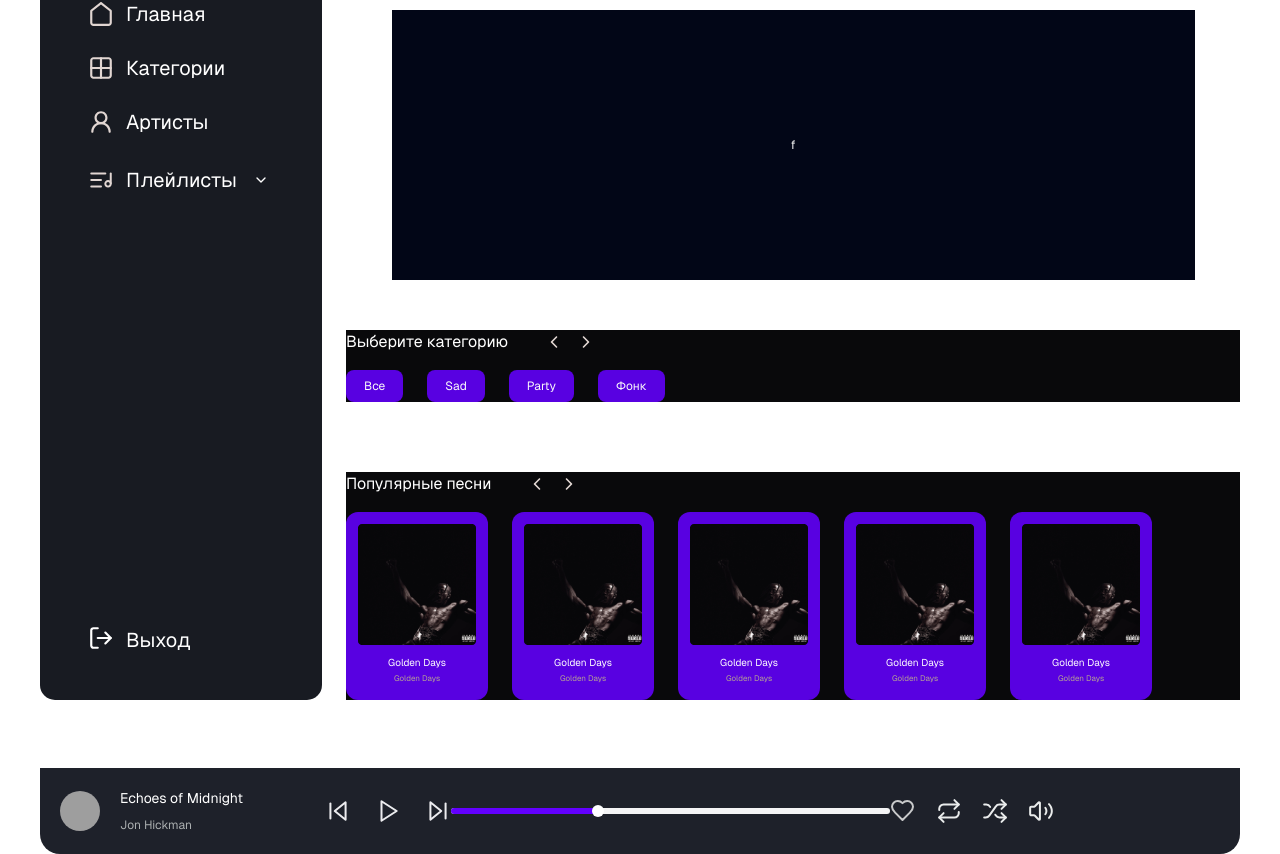
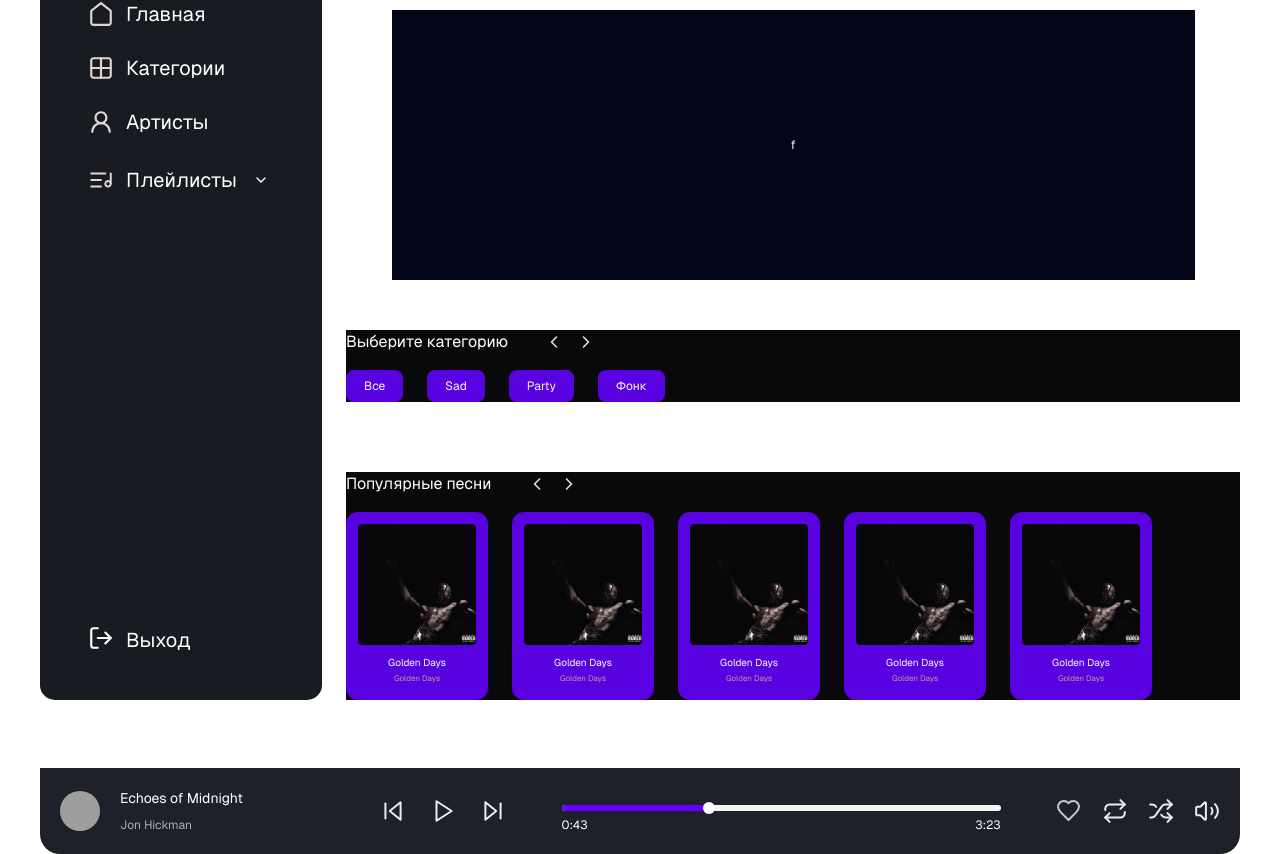
Before and after one commit to Ars-BNR/bnr_music, a Next.js app in the folder client/: page / in a window 1280 px wide. Shown: the part 150-1004 px from the top of the page. Built offline with nearby package versions, Linux system fonts and the light colour scheme; grey boxes are pictures that could not be loaded.

Commit message:
player doing

```diff
--- a/client/src/features/Player/Player.tsx
+++ b/client/src/features/Player/Player.tsx
@@ -16,7 +16,7 @@ import VolumeIcon from "../../../public/assets/icons/Volume";
 
 const Player = () => {
   return (
-    <div className="bg-[#1E212A] flex p-5 grow items-center rounded-b-[20px]">
+    <div className="bg-[#1E212A] flex p-5 grow items-center rounded-b-[20px] justify-between">
       <div className="flex gap-[20px] items-center mr-[82px]">
         <Avatar>
           <AvatarImage src={`${img}`} />
@@ -33,8 +33,12 @@ const Player = () => {
         <NextIcon />
       </div>
 
-      <div className="max-w-[439px] w-full">
+      <div className="max-w-[439px] w-full flex flex-col gap-[5px] self-end">
         <Slider defaultValue={[33]} max={100} step={1} />
+        <div className="flex justify-between">
+          <span className="text-white">0:43</span>
+          <span className="text-white">3:23</span>
+        </div>
       </div>
 
       <div className="flex gap-[20px]">
```
